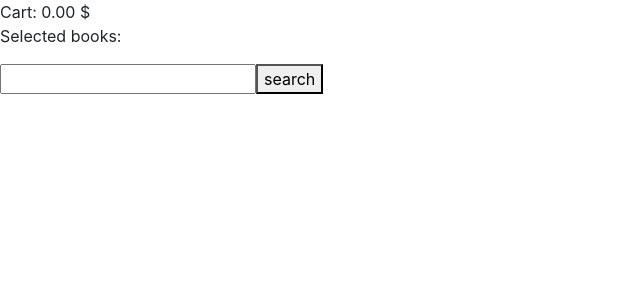
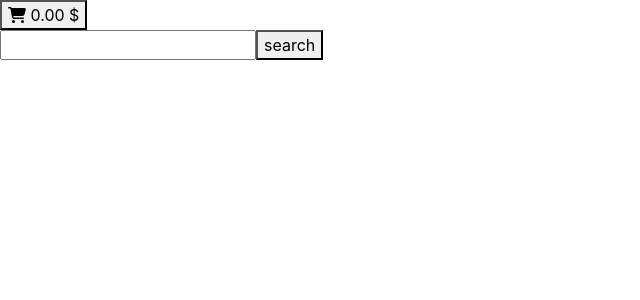
Before and after one commit to lukaszsliwinski/book_store, a React (Create React App) app: page / in a window 1280 px wide. Shown: the top 300 px of the page, without its empty margins (0-640 px from the left). Built offline with nearby package versions, Linux system fonts and the light colour scheme.

Commit message:
Add show/hide cart feature

```diff
--- a/package.json
+++ b/package.json
@@ -3,6 +3,10 @@
   "version": "0.1.0",
   "private": true,
   "dependencies": {
+    "@fortawesome/fontawesome-svg-core": "^6.1.1",
+    "@fortawesome/free-regular-svg-icons": "^6.1.1",
+    "@fortawesome/free-solid-svg-icons": "^6.1.1",
+    "@fortawesome/react-fontawesome": "^0.1.18",
     "@reduxjs/toolkit": "^1.8.2",
     "@testing-library/jest-dom": "^5.16.4",
     "@testing-library/react": "^13.3.0",
--- a/src/components/Book.js
+++ b/src/components/Book.js
@@ -18,7 +18,6 @@ const Book = ({id, authors, title, price, imgSrc}) => {
 
     return (
         <div className="card m-2 text-white bg-dark mb-3" style={{width: '25rem',}}>
-            {console.log(authors)}
             <div className="d-flex flex-row">
                 <div className="img-box m-3" style={{width: 'fit-content', height: '200px',}}>
                     <img src={imgSrc} className="card-img-top h-100" alt="cover" />
--- a/src/components/Cart.js
+++ b/src/components/Cart.js
@@ -1,15 +1,32 @@
-import { useSelector } from "react-redux";
+import { useSelector, useDispatch } from "react-redux";
+import { cartActions } from '../store/cart-slice';
 import BookInCart from "./BookInCart";
+import { FontAwesomeIcon } from "@fortawesome/react-fontawesome";
+import { faCartShopping } from "@fortawesome/free-solid-svg-icons"
 
 const Cart = () => {
     const totalPrice = useSelector(state => state.cart.totalPrice).toFixed(2);
-    const selectedBooks = useSelector(state => state.cart.selectedBooks)
+    const selectedBooks = useSelector(state => state.cart.selectedBooks);
+    const display = useSelector(state => state.cart.display);
+
+    const dispatch = useDispatch();
+
+    const showCart = () => {
+        dispatch(
+            cartActions.showCart(true)
+        );
+    };
+
+    const hideCart = () => {
+        dispatch(
+            cartActions.showCart(false)
+        );
+    };
 
     return (
         <>
-            <div>Cart: {totalPrice} $</div>
-            <p>Selected books:</p>
-            <ul>
+            <button onClick={showCart}><FontAwesomeIcon icon={faCartShopping} /> {totalPrice} $</button>
+            <ul style={{display: display,}}>
                 {selectedBooks.map(item => {
                     return (
                         <li key={item.id}>
@@ -22,9 +39,9 @@ const Cart = () => {
                         </li>
                     )
                 })}
+                <button onClick={hideCart}>close cart</button>
             </ul>
         </>
-
     )
 }
 
--- a/src/store/cart-slice.js
+++ b/src/store/cart-slice.js
@@ -1,10 +1,12 @@
 import { createSlice } from "@reduxjs/toolkit";
+import { notInitialized } from "react-redux/es/utils/useSyncExternalStore";
 
 const cartSlice = createSlice({
     name: 'cart',
     initialState: {
         selectedBooks: [],
         totalPrice: 0,
+        display: 'none',
     },
 
     reducers: {
@@ -35,6 +37,14 @@ const cartSlice = createSlice({
                 bookToRemove.amount--;
             }
             state.totalPrice -= bookToRemove.price;
+        },
+
+        showCart(state, action) {
+            const show = action.payload;
+            console.log('wykonuje się')
+            show ? state.display = "block" : state.display = "none";
+            console.log('show: ', show);
+            console.log('state: ', state.display);
         }
     }
 })
```
Also changed, not shown: 1 other file (tests, documents, lock files or other folders).
